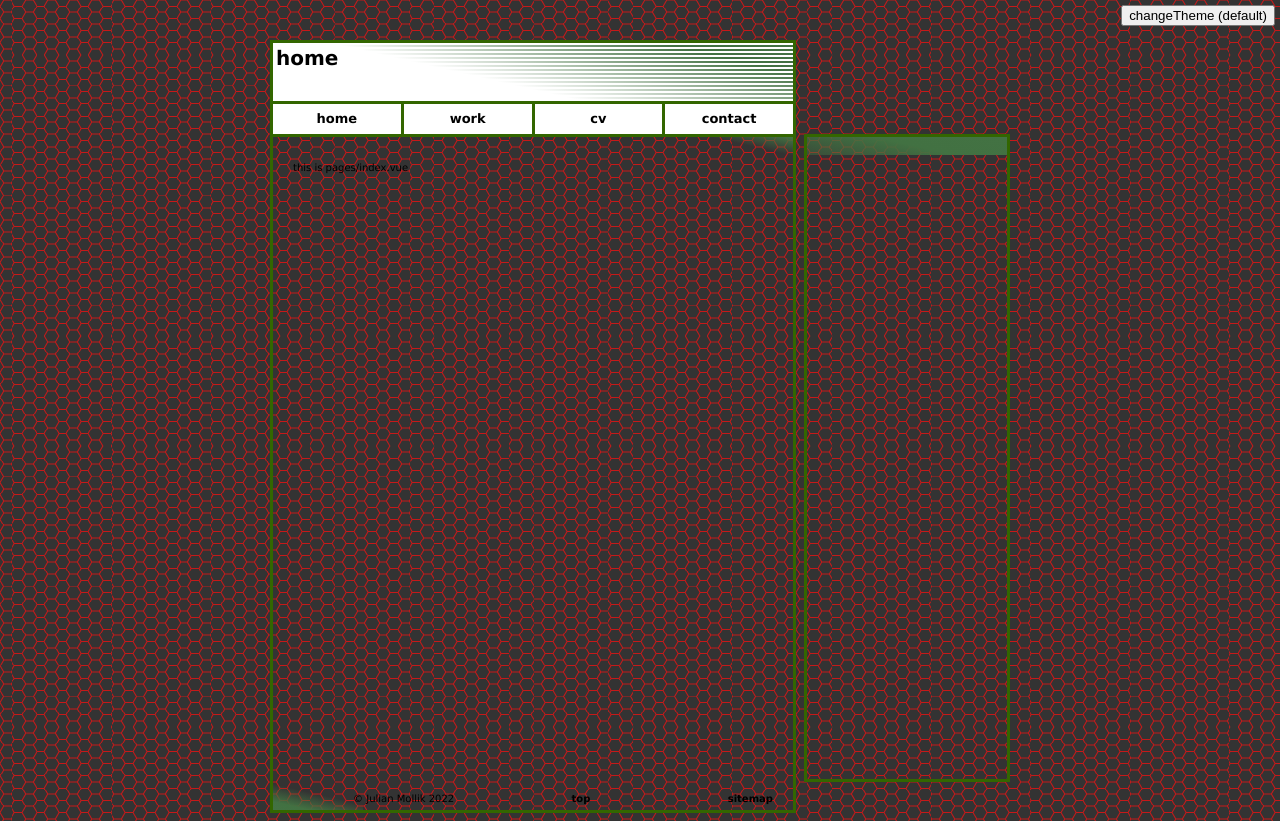
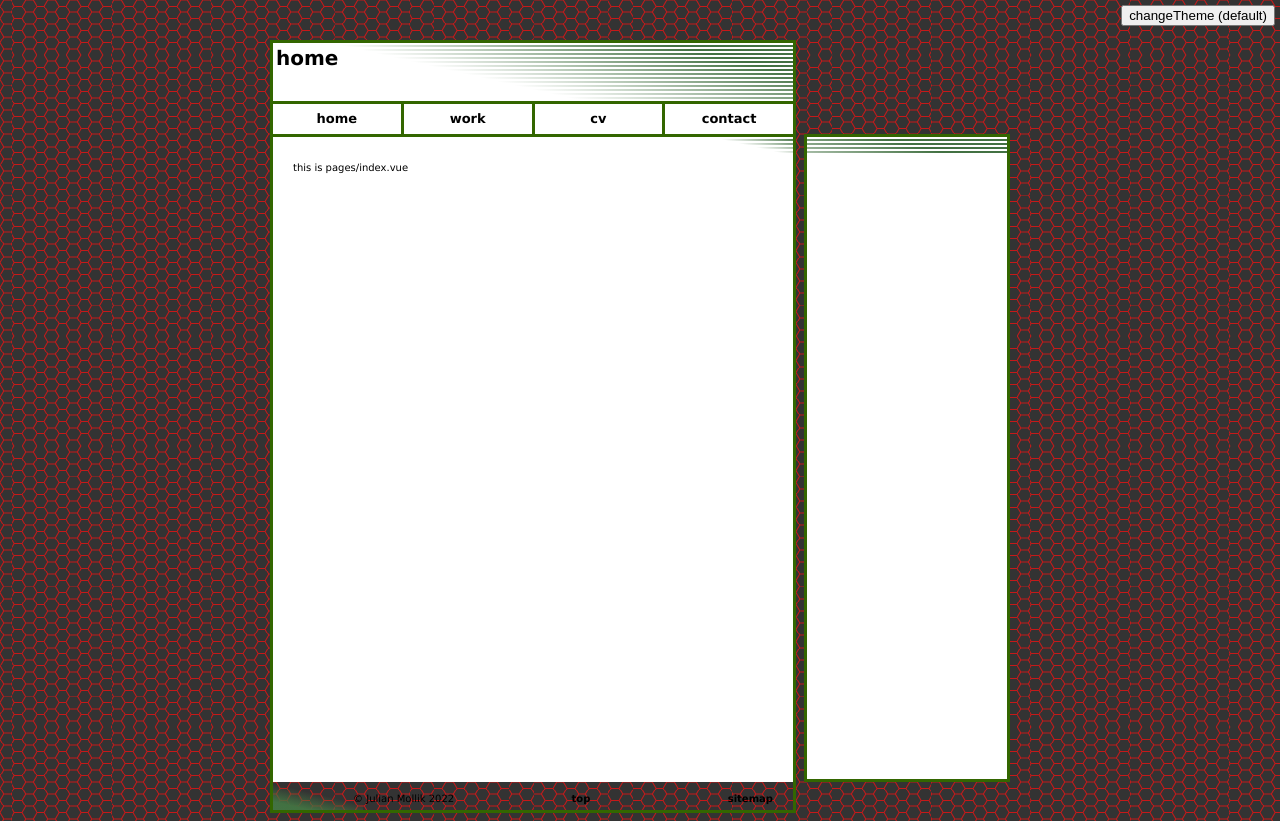
Before and after one commit to jule256/creative-coding.net, a Nuxt app: page / in a window 1280 px wide. Built offline with nearby package versions, Linux system fonts and the light colour scheme.

Commit message:
refactored background-color variable-name

```diff
--- a/assets/style/global.css
+++ b/assets/style/global.css
@@ -19,7 +19,7 @@ body {
         position: relative;
         width: 480px;
         min-height: 600px;
-        background-color: var(--background-color);
+        background-color: var(--background-color-content);
         border: solid var(--border-color);
         border-width: 3px 3px 0 3px;
         padding: 25px 20px 20px 20px;
@@ -47,8 +47,8 @@ body {
             z-index: 2;
             background: repeating-linear-gradient(
                 0deg,
-                var(--background-color),
-                var(--background-color) 2px,
+                var(--background-color-content),
+                var(--background-color-content) 2px,
                 var(--transparent-color) 2px,
                 var(--transparent-color) 4px
             );
@@ -59,7 +59,7 @@ body {
         position: relative;
         width: 180px;
         border: 3px solid var(--border-color);
-        background-color: var(--background-color);
+        background-color: var(--background-color-content);
         padding: 25px 10px 10px 10px;
 
         &::before,
@@ -84,8 +84,8 @@ body {
         &::after {
             z-index: 2;
             background: repeating-linear-gradient(0deg,
-                var(--background-color),
-                var(--background-color) 2px,
+                var(--background-color-content),
+                var(--background-color-content) 2px,
                 var(--transparent-color) 2px,
                 var(--transparent-color) 4px
             );
@@ -111,3 +111,7 @@ a {
         font-weight: bold;
     }
 }
+
+.framed {
+    border: 3px double var(--border-color);
+}
```
